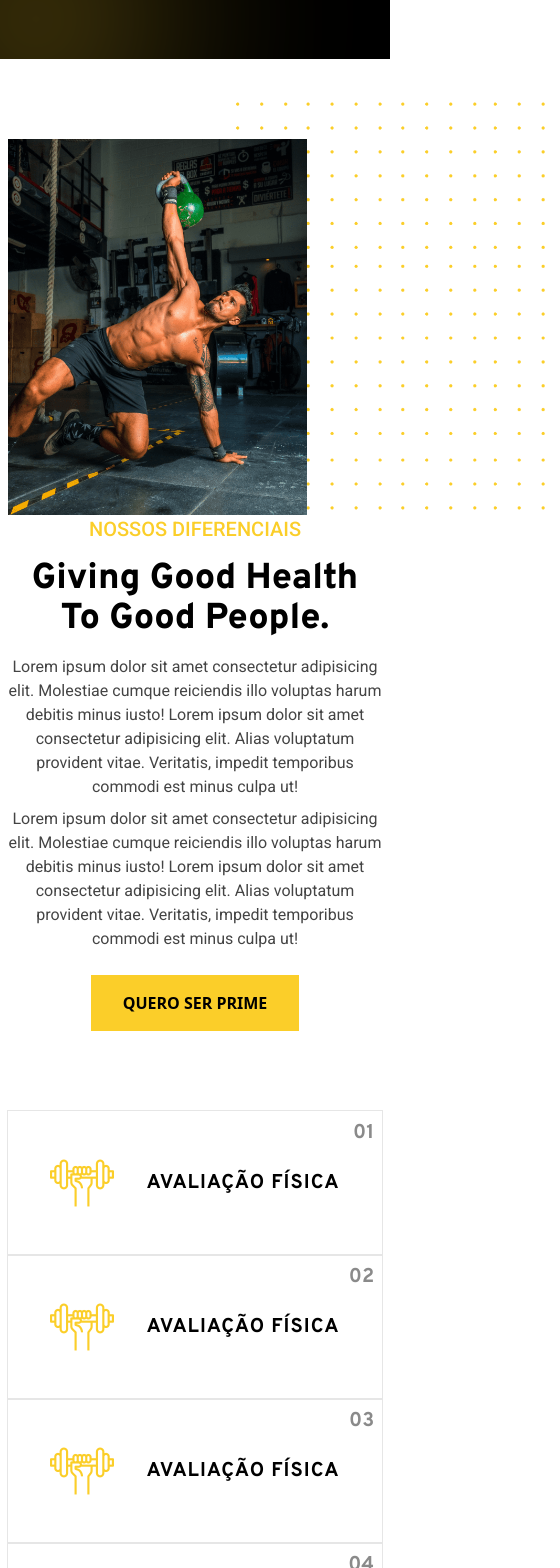
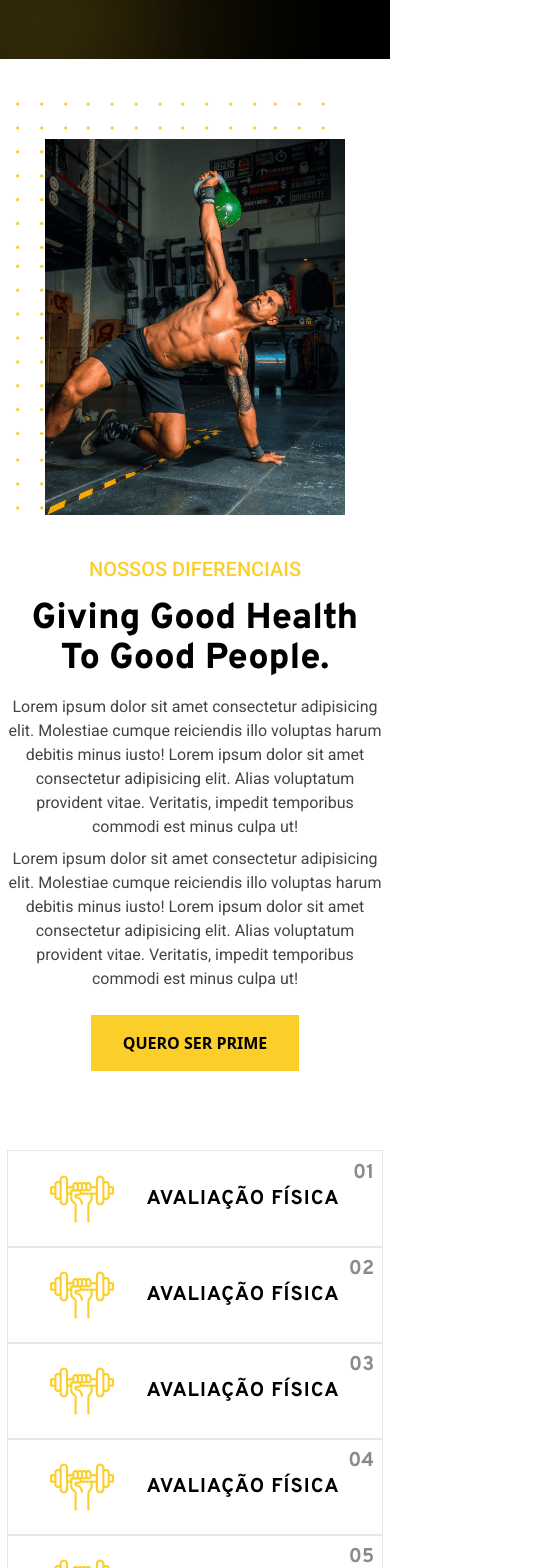
Before and after one commit to Dusousas/prime, a Next.js app: page / in a window 390 px wide. Shown: the part 4700-6268 px from the top of the page, 560 px wide, since content can reach past the window. Built offline with nearby package versions, Linux system fonts and the light colour scheme.

Commit message:
responsivo diferencias

```diff
--- a/components/Services.tsx
+++ b/components/Services.tsx
@@ -53,7 +53,7 @@ export default function Services() {
     <>
       <section className="py-20 relative">
         <img
-          className="absolute w-[340px] top-8 left-55 -z-10"
+          className="absolute w-[340px] top-8 lg:left-55 -z-10"
           src="/iconservice.png"
           alt=""
         />
@@ -61,11 +61,11 @@ export default function Services() {
         <div className="maxW flex flex-col items-center justify-center lg:flex-row">
           <article className="lg:w-1/2">
             {/* FOTO COM TRIANGULOS E CORTE */}
-            <img className="w-[80%] z-10" src="/service-img1.png" alt="" />
+            <img className="w-[80%] z-10 mx-auto" src="/service-img1.png" alt="" />
           </article>
 
           <article className="lg:w-1/2">
-            <h3 className="font-Roboto uppercase text-AmareloP text-xl font-medium text-center lg:text-left">
+            <h3 className="font-Roboto uppercase text-AmareloP text-xl font-medium text-center mt-10 lg:text-left lg:mt-0">
               Nossos diferenciais
             </h3>
             <h2 className="font-Over font-black text-black mt-4 text-center text-4xl lg:text-left lg:text-5xl">
@@ -106,7 +106,8 @@ export default function Services() {
                 className="
                   relative group
                   outline outline-[#e6e6e6]
-                  py-10 px-8
+                  py-4
+                  lg:py-10 px-8
                   flex justify-center gap-8
                   transition-colors duration-300
                   hover:bg-AmareloP
```
